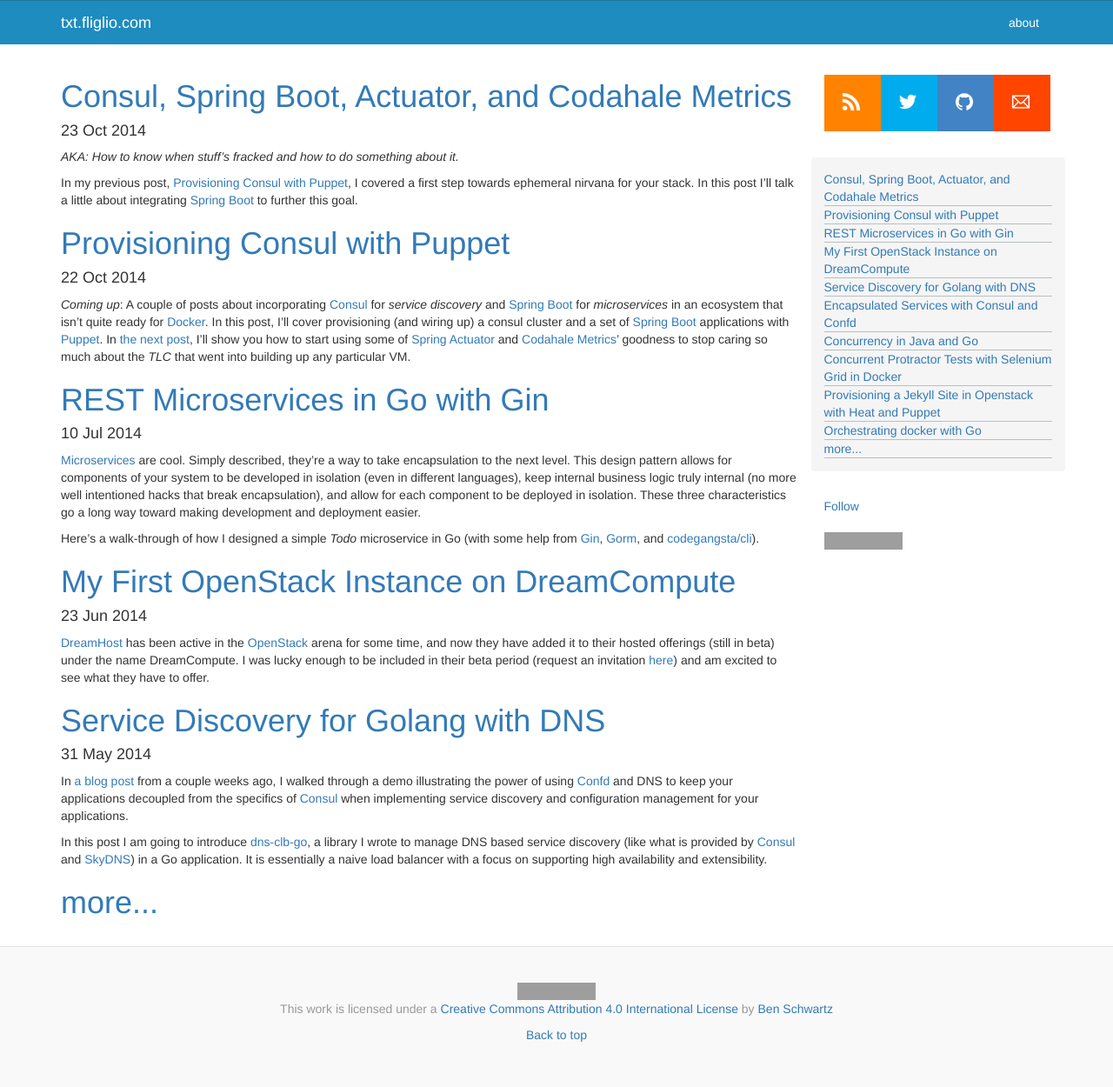
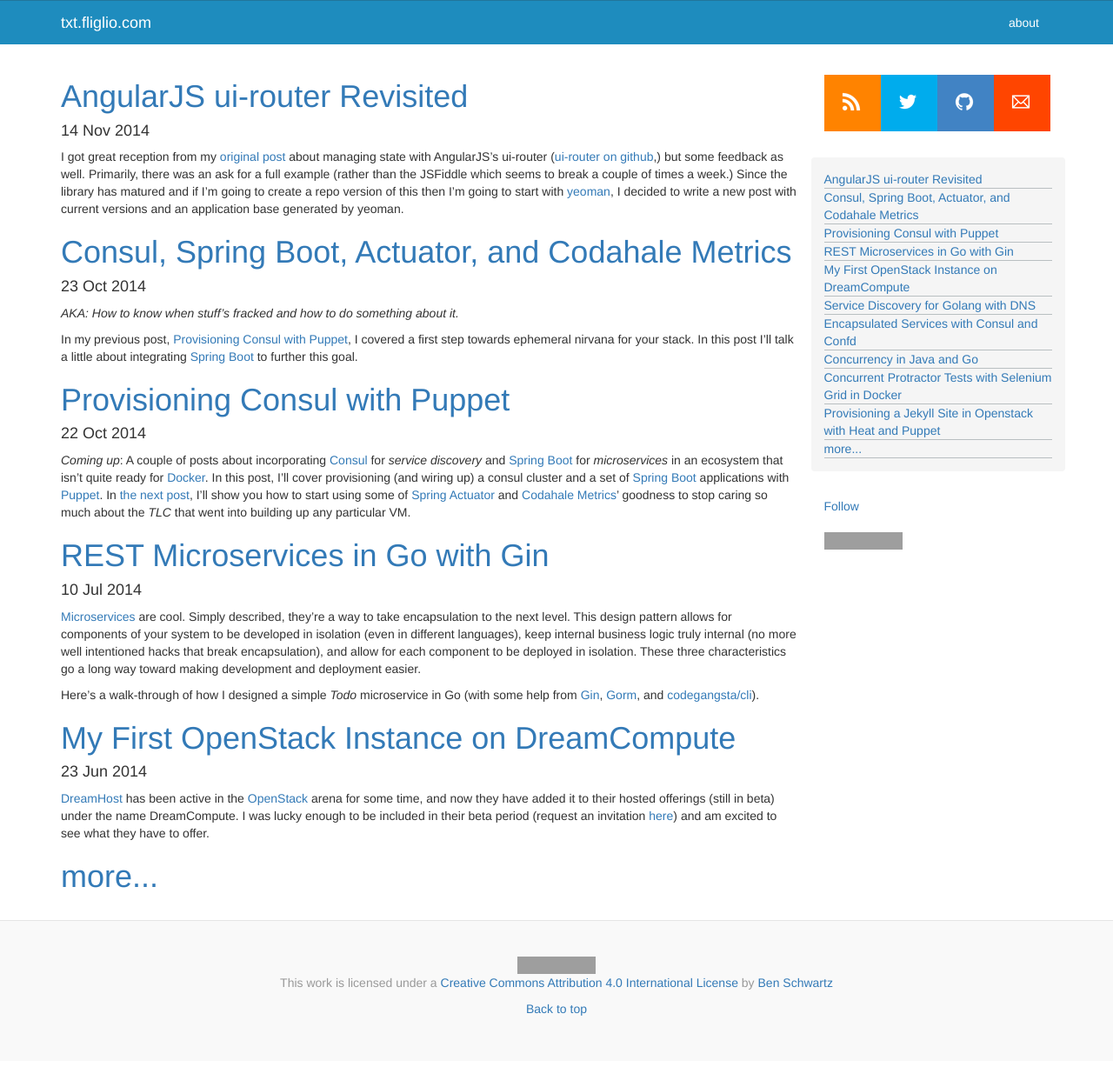
Before and after one commit to benschw/benschw.github.io, a Jekyll site: the page built from index.html, in a window 1280 px wide. Shown: the whole page at 87% size. Built offline with Jekyll 4.4.1, drawn with Linux system fonts in a browser that asks for light colours; nearby versions of some CDN libraries; Markdown is read by kramdown in place of the engine named in the settings; comment, search, counter and statistics services are not loaded; after the commit the page ends 1220 px from its top, so only the background shows below that; some of the changed lines change nothing that is shown; grey boxes are pictures that could not be loaded.

Commit message:
feat(ui-router): publishing update post

```diff
--- a/_posts/2013-05-03-angularjs-state-management-with-ui-router.markdown
+++ b/_posts/2013-05-03-angularjs-state-management-with-ui-router.markdown
@@ -16,6 +16,7 @@
 
 Managing state with AngularJS's ui-router (<a href="https://github.com/angular-ui/ui-router">https://github.com/angular-ui/ui-router</a>) is down right elegant. How is it different from a traditional router you might ask? Well I'll tell you, but first...
 
+Update!! I've written an [updated post](http://txt.fliglio.com/2014/11/2014-11-14-ui-router-revisited/) which includes a sample repository and walks through much of this example with up to date versions of angular and ui-router.
 <!--more-->
 
 <h2>A little history about routers</h2>
--- /dev/null
+++ b/_posts/2014-11-14-ui-router-revisited.markdown
@@ -0,0 +1,203 @@
+---
+layout: post
+status: publish
+published: true
+title: AngularJS ui-router Revisited
+author_login: benschwartz
+author_email: benschw@gmail.com
+categories:
+- Post
+tags: []
+---
+
+I got great reception from my [original post](http://txt.fliglio.com/2013/05/angularjs-state-management-with-ui-router/) about managing state with AngularJS's ui-router ([ui-router on github](https://github.com/angular-ui/ui-router),) but some feedback as well. Primarily, there was an ask for a full example (rather than the JSFiddle which seems to break a couple of times a week.) Since the library has matured and if I'm going to create a repo version of this then I'm going to start with [yeoman](http://yeoman.io/), I decided to write a new post with current versions and an application base generated by yeoman.
+
+<!--more-->
+
+If you just can't wait for the example repo, [here it is](https://github.com/benschw/ui-router-demo).
+
+## State Management vs. Routers
+
+What I wrote before is largely still applicable, so take a look at [my original take](http://txt.fliglio.com/2013/05/angularjs-state-management-with-ui-router/) for a full description.
+
+The gist of the argument, is that _routes_ make sense for discrete endpoints, and _states_ make sense for application composition. If every page was essentially unique, then routes would be sufficient, but in a modern single page web app there are fewer concrete pages and more updates to the application's screen composition.
+
+Managing your application with _states_ facilitates this way of thinking.
+
+## A Demo is worth a thousand words
+
+The example application I'm going to walk through is [hosted on github.io (this blog)](http://txt.fliglio.com/ui-router-demo/#/) and the source is likewise [available on github](https://github.com/benschw/ui-router-demo).
+
+### Run it at home
+You can get it up and running by cloning a copy and serving it up with grunt:
+
+    git clone https://github.com/benschw/ui-router-demo.git
+    cd ui-router-demo
+    bower install
+    npm install
+    grunt serve
+
+_If you don't have any of the dependencies (node, npm, bower, grunt) there are install instructions in the repo [README](https://github.com/benschw/ui-router-demo/blob/master/README.md)._
+
+`grunt serve` will pop up a node webserver running on [localhost:9000](http://localhost:9000), so you can head there now to check out the application (actually, grunt probably opened a browser for you.) If you aren't following along at home, you can just take a look at [the hosted version](http://txt.fliglio.com/ui-router-demo/#/) and compare against the source code.
+
+### What am I looking at?
+
+Essentially this is a fake webapp with a home page and a settings section. The home page is pretty straight forward and would have made sense to be implemented with routes, but the settings section illustrates the composition problem I outlined above.
+
+<a href="/images/uirouter.details.png"><img src="/images/uirouter.details.png" alt="setting details" width="750"/></a>
+
+This isn't a "details page." It's a web app with a top nav and footer, containing a settings section with "details" selected as the primary focus.
+
+With _ui-router_ I can model this composition as states and if I want to switch to "quotes," I only need to specify how to re-render that small portion of the page.
+
+### How do I Do That?
+
+The [root application](https://github.com/benschw/ui-router-demo/blob/master/app/scripts/app.js) is setting up the header, footer, and a container. It does this by registering a root "app" state which supplies a template for the header and footer, and leaves the main container empty.
+
+The [home module](https://github.com/benschw/ui-router-demo/blob/master/app/scripts/home/home.js) is just a single state that fills the container with the contents of a container.
+
+#### Settings Section
+This is the meat of our demo, so I'll dig a little deeper.
+
+The [settings module](https://github.com/benschw/ui-router-demo/blob/master/app/scripts/settings/settings.js) sets up an abstract settings state which adds the `/settings` namespace to the url, and defines a `SettingsController` which will set user data on the current `$scope`. This state also sets up the settings section nav and defines where the primary-focus content will go (its default view.)
+
+`app.settings`
+{% highlight javascript %}{% raw %}
+'use strict';
+
+angular
+  .module('app.settings', [
+    'ngResource',
+    'ngRoute',
+    'ui.router'
+  ])
+  .config(['$stateProvider', function($stateProvider) {
+
+      var settings = {
+          name: 'app.settings',
+          abstract: true,
+          url: '/settings',
+          views: {
+            '@': {
+              templateUrl: 'scripts/settings/settings.html',
+            }
+          }
+      };
+
+      $stateProvider.state(settings);
+
+  }])
+  .controller('SettingsController', ['$scope', '$resource', function ($scope, $resource) {
+    var User = $resource('stub-user.json');
+    var user = User.get();
+    $scope.user = user;
+  }]);
+{% endraw %}{% endhighlight %}
+
+`settings.html`
+{% highlight html %}{% raw %}
+<div class="row">
+  <div class="col-sm-3">
+    <div class="pa-sidebar well well-small">
+      <ul class="nav nav-list">
+        <li class="nav-header">Settings</li>
+        <li ng-class="{ active: $state.includes('app.settings.details')}"><a ui-sref="app.settings.details" >User Details</a></li>
+        <li ng-class="{ active: $state.includes('app.settings.quotes')}"><a ui-sref="app.settings.quotes" >User Quotes</a></li>
+      </ul>
+      <hr>
+    </div>
+  </div>
+  <div class="col-sm-9" ui-view></div>
+</div>
+{% endraw %}{% endhighlight %}
+
+There are two submodules here too: [details](https://github.com/benschw/ui-router-demo/blob/master/app/scripts/settings/details/details.js) and [quotes](https://github.com/benschw/ui-router-demo/blob/master/app/scripts/settings/quotes/quotes.js). For such a trivial example, these could have been part of the settings module (but still constitute unique states), but I wanted to abstract them out to show how you could organize a more complex settings section.
+
+These states piggyback on the `app.settings` state to supply content for the abstract settings' default ui-view. They also leverage the `SettingsController` defined in the settings module (since both states show a different view of the same user data resource.)
+
+`app.settings.details`
+{% highlight javascript %}{% raw %}
+'use strict';
+
+angular
+  .module('app.settings.details', [
+    'ui.router',
+    "app.settings"
+  ])
+  .config(['$stateProvider', function($stateProvider) {
+
+      var details = {
+          name: 'app.settings.details',
+          url: '/',
+          views: {
+            '': {
+              templateUrl: 'scripts/settings/details/details.html',
+              controller: 'SettingsController'
+            }
+          }
+      };
+
+      $stateProvider.state(details);
+
+  }]);
+{% endraw %}{% endhighlight %}
+
+`details.html`
+{% highlight html %}{% raw %}
+<h3>{{user.name}}'s Details</h3>
+<hr>
+<div class="form-group"><label>Name</label><input class="form-control" type="text" ng-model="user.name" /></div>
+<div class="form-group"><label>Email</label><input class="form-control" type="text" ng-model="user.email" /></div>
+
+<button class="btn btn-default" ng-click="done()">Save</button>
+{% endraw %}{% endhighlight %}
+
+
+`app.settings.quotes`
+{% highlight javascript %}{% raw %}
+'use strict';
+
+angular
+  .module('app.settings.quotes', [
+    'ngResource',
+    'ngRoute',
+    'ui.router',
+    "app.settings"
+  ])
+  .config(['$stateProvider', function($stateProvider) {
+
+      var quotes = {
+          name: 'app.settings.quotes',
+          url: '/quotes',
+          views: {
+            '': {
+              templateUrl: 'scripts/settings/quotes/quotes.html',
+              controller: 'SettingsController'
+            }
+          }
+      };
+
+      $stateProvider.state(quotes);
+
+  }]);
+{% endraw %}{% endhighlight %}
+
+`quotes.html`
+{% highlight html %}{% raw %}
+<h3>{{user.name}}'s Quotes</h3>
+<hr>
+
+<div class="form-group">
+  <label>Quotes</label>
+  <textarea class="form-control" type="text" ng-model="user.quotes"></textarea>
+</div>
+listlist
+<button class="btn btn-default" ng-click="done()">Save</button>
+{% endraw %}{% endhighlight %}
+
+## Conclusion
+
+And there you have it!
+
+ui-router allows you to implement your app more naturally: as a composition of views. No longer do you need to recast how your app is logically structured into a hierarchy or set of unique pages with shared content.
```
Also changed, not shown: images/uirouter.details.png (added).
